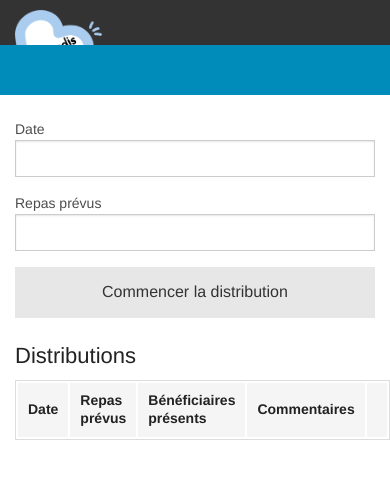
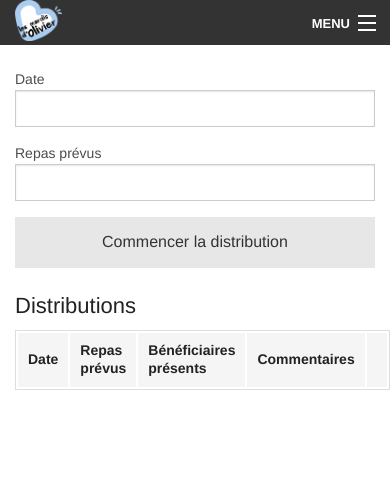
Before and after one commit to ValtechTechno/les-mardis-d-olivier, a website: page index.html in a window 390 px wide. Drawn offline with Linux system fonts and the light colour scheme.

Commit message:
fix: Restore foundation responsive menu for mobile.

```diff
--- a/index.css
+++ b/index.css
@@ -2,8 +2,18 @@ select {
   background-color: white;
 }
 
+.name img {
+  max-height: 41px;
+  vertical-align: top;
+}
+
+@media only screen and (min-width: 40em) {
   .top-bar {
     height: 95px;
+  }
+
+  .top-bar-section li a {
+    line-height: 95px !important;
   }
 
   .name img {
@@ -11,9 +21,6 @@ select {
     max-height: 75px;
     max-width: 200px;
   }
-
-.top-bar-section li a {
-  line-height: 95px !important;
 }
 
 .table {
--- a/index.html
+++ b/index.html
@@ -17,6 +17,9 @@
     <ul class="title-area">
       <li class="name">
         <h1><a href="#" ng-click="leftCurrentDistribution()"><img src="les-mardis-d-olivier.png" /></a></h1>
+      </li>
+      <li class="toggle-topbar menu-icon">
+        <a href="#"><span>menu</span></a>
       </li>
     </ul>
     <section class="top-bar-section">
```
Lines whose indentation alone changed are shown as unchanged.
